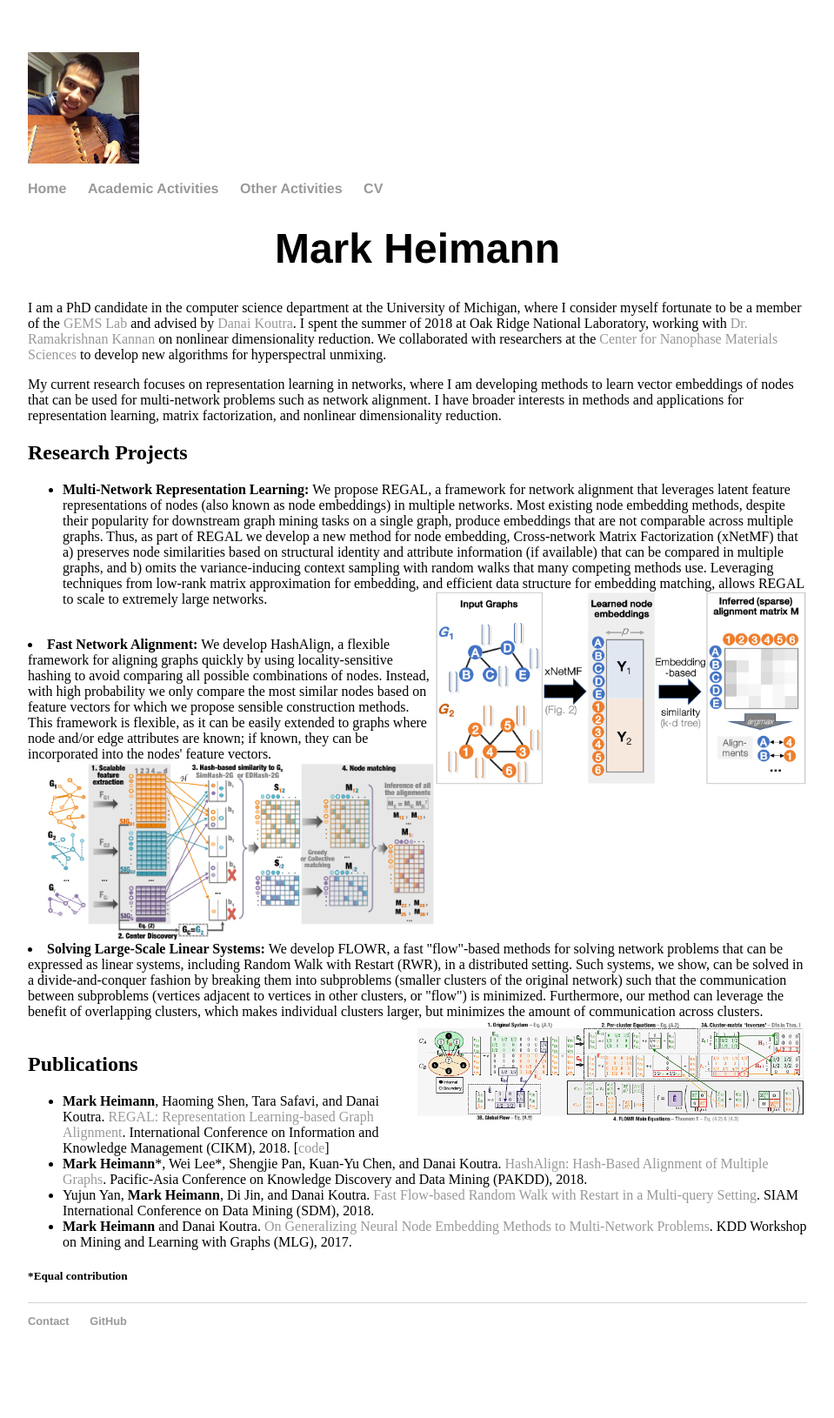
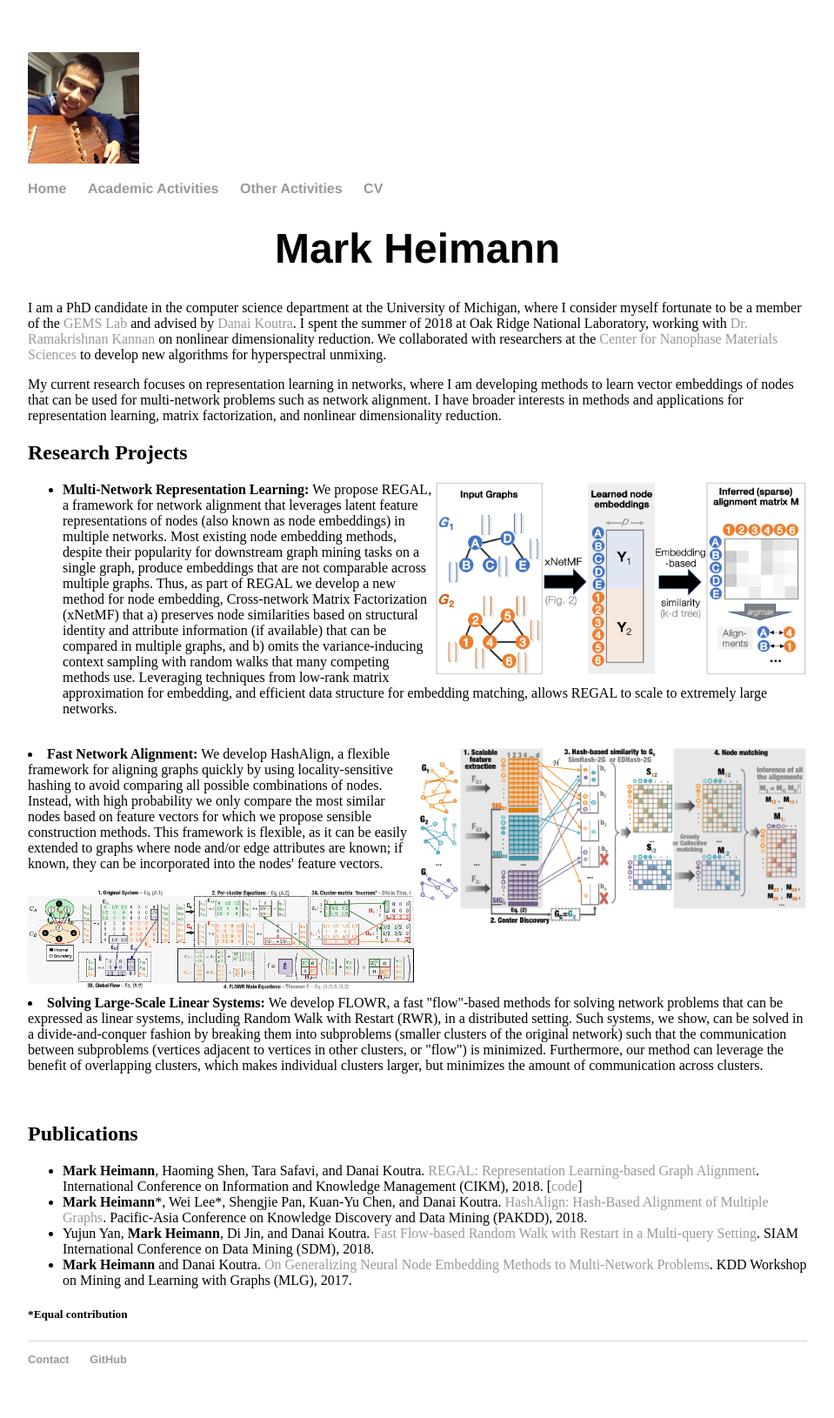
Before and after one commit to markheimann/markheimann.github.io, a Jekyll site: the page built from index.html, in a window 1280 px wide. Shown: the whole page at 87% size, without its empty margins (160-1119 px from the left). Built offline with Jekyll 4.4.1, drawn with Linux system fonts in a browser that asks for light colours; before the commit the page ends 1586 px from its top, so only the background shows below that.

Commit message:
img size

```diff
--- a/index.html
+++ b/index.html
@@ -17,9 +17,8 @@ title: Mark Heimann
 <h2>Research Projects</h2>
 <div class="blurb">
 <ul>
+  <img src="assets/project_figs/REGAL.png" class = "project_figs" align = "right">
   <li><b>Multi-Network Representation Learning: </b> We propose REGAL, a framework for network alignment that leverages latent feature representations of nodes (also known as node embeddings) in multiple networks.  Most existing node embedding methods, despite their popularity for downstream graph mining tasks on a single graph, produce embeddings that are not comparable across multiple graphs.  Thus, as part of REGAL we develop a new method for node embedding, Cross-network Matrix Factorization (xNetMF) that a) preserves node similarities based on structural identity and attribute information (if available) that can be compared in multiple graphs, and b) omits the variance-inducing context sampling with random walks that many competing methods use.  Leveraging techniques from low-rank matrix approximation for embedding, and efficient data structure for embedding matching, allows REGAL to scale to extremely large networks.
-
-  	<img src="assets/project_figs/REGAL.png" class = "project_figs" align = "right">
     <BR clear="left">
 </div>
   	&nbsp;
@@ -28,10 +27,8 @@ title: Mark Heimann
   	&nbsp;
 <BR clear="left">
 <div class="blurb">
+  <img src="assets/project_figs/HashAlign.png" class = "project_figs" align = "right">
   <li><b>Fast Network Alignment: </b> We develop HashAlign, a flexible framework for aligning graphs quickly by using locality-sensitive hashing to avoid comparing all possible combinations of nodes.  Instead, with high probability we only compare the most similar nodes based on feature vectors for which we propose sensible construction methods.  This framework is flexible, as it can be easily extended to graphs where node and/or edge attributes are known; if known, they can be incorporated into the nodes' feature vectors.
-
-  <img src="assets/project_figs/HashAlign.png" class = "project_figs" align = "right">
-  <BR clear="left">
   </div>
 &nbsp;
 &nbsp;
@@ -39,12 +36,11 @@ title: Mark Heimann
 &nbsp;
 <BR clear="left">
 <div class="blurb">
+  <img src="assets/project_figs/FLOWR.png" class = "project_figs" align = "right">
   <li><b>Solving Large-Scale Linear Systems: </b> We develop FLOWR, a fast "flow"-based methods for solving network problems that can be expressed as linear systems, including Random Walk with Restart (RWR), in a distributed setting.  Such systems, we show, can be solved in a divide-and-conquer fashion by breaking them into subproblems (smaller clusters of the original network) such that the communication between subproblems (vertices adjacent to vertices in other clusters, or "flow") is minimized.  Furthermore, our method can leverage the benefit of overlapping clusters, which makes individual clusters larger, but minimizes the amount of communication across clusters.
-
-  	<img src="assets/project_figs/FLOWR.png" class = "project_figs" align = "right">
-    <BR clear="left">
 </ul>
 </div>
+<BR clear="left">
 
 &nbsp;
 &nbsp;
```
